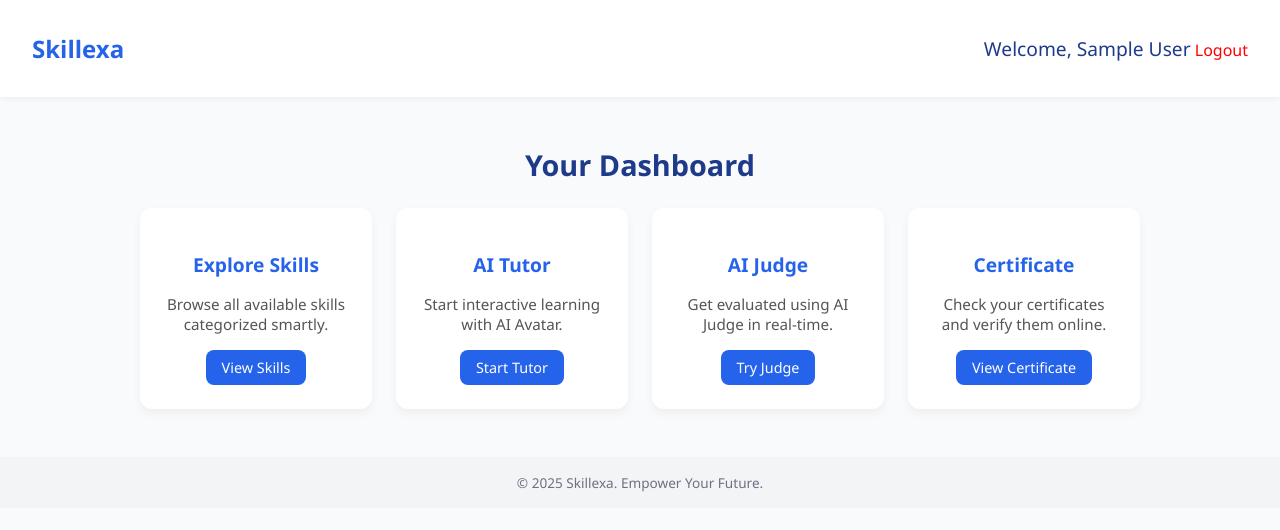
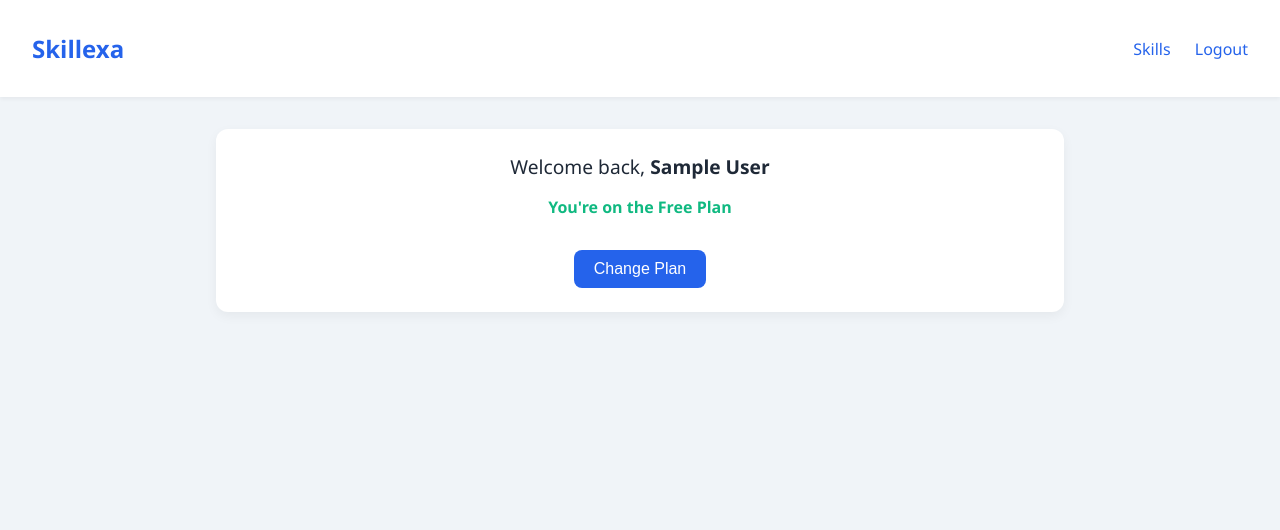
Before and after one commit to srushti-prajapati/skillexa, a plain HTML site: page dashboard.html in a window 1280 px wide. Drawn offline with Linux system fonts and the light colour scheme; sample sign-in values are in the browser's storage.

Commit message:
Update dashboard with user and plan info and cleanup chatbot files

```diff
--- a/dashboard.html
+++ b/dashboard.html
@@ -2,160 +2,119 @@
 <html lang="en">
 <head>
   <meta charset="UTF-8" />
-  <meta name="viewport" content="width=device-width, initial-scale=1.0" />
+  <meta name="viewport" content="width=device-width, initial-scale=1.0"/>
   <title>Dashboard – Skillexa</title>
   <link rel="stylesheet" href="assets/css/style.css" />
-  <link rel="icon" href="assets/favicon.ico" type="image/x-icon" />
   <style>
     body {
+      margin: 0;
       font-family: 'Segoe UI', sans-serif;
-      margin: 0;
-      background: #f9fafb;
+      background: #f0f4f8;
+      color: #1f2937;
     }
 
     header {
-      background-color: white;
+      background: white;
       padding: 1rem 2rem;
       display: flex;
       justify-content: space-between;
       align-items: center;
-      box-shadow: 0 2px 6px rgba(0, 0, 0, 0.05);
+      box-shadow: 0 2px 4px rgba(0,0,0,0.05);
     }
 
-    header h1 {
-      font-size: 1.5rem;
+    h1 {
+      font-size: 1.6rem;
       color: #2563eb;
     }
 
-    .welcome {
-      font-size: 1.2rem;
-      color: #1e3a8a;
+    nav a {
+      text-decoration: none;
+      color: #2563eb;
+      margin-left: 20px;
+      font-weight: 500;
     }
 
-    .logout-btn {
-      background-color: #ef4444;
+    .container {
+      max-width: 800px;
+      margin: 2rem auto;
+      padding: 1.5rem;
+      background: white;
+      border-radius: 12px;
+      box-shadow: 0 4px 12px rgba(0,0,0,0.05);
+      text-align: center;
+    }
+
+    .user-info {
+      font-size: 1.2rem;
+      margin-bottom: 1rem;
+    }
+
+    .plan {
+      font-size: 1rem;
+      color: #10b981;
+      font-weight: 600;
+    }
+
+    button {
+      margin-top: 2rem;
+      background: #2563eb;
       color: white;
-      padding: 8px 16px;
       border: none;
-      border-radius: 6px;
+      padding: 10px 20px;
+      font-size: 1rem;
+      border-radius: 8px;
       cursor: pointer;
     }
 
-    .section {
-      max-width: 1000px;
-      margin: 3rem auto;
-      padding: 0 1rem;
-    }
-
-    .section h2 {
-      font-size: 1.8rem;
-      margin-bottom: 1.5rem;
-      color: #1e3a8a;
-      text-align: center;
-    }
-
-    .cards {
-      display: grid;
-      grid-template-columns: repeat(auto-fit, minmax(220px, 1fr));
-      gap: 1.5rem;
-    }
-
-    .card {
-      background: white;
-      padding: 1.5rem;
-      border-radius: 12px;
-      box-shadow: 0 4px 10px rgba(0, 0, 0, 0.05);
-      text-align: center;
-    }
-
-    .card h3 {
-      font-size: 1.2rem;
-      margin-bottom: 0.5rem;
-      color: #2563eb;
-    }
-
-    .card p {
-      font-size: 0.95rem;
-      color: #555;
-      margin-bottom: 1rem;
-    }
-
-    .card a {
-      display: inline-block;
-      padding: 0.5rem 1rem;
-      background-color: #2563eb;
-      color: white;
-      border-radius: 8px;
-      text-decoration: none;
-      font-size: 0.9rem;
-    }
-
-    .card a:hover {
-      background-color: #1e40af;
-    }
-
-    footer {
-      text-align: center;
-      margin-top: 3rem;
-      padding: 1rem;
-      background-color: #f3f4f6;
-      color: #6b7280;
-      font-size: 0.85rem;
+    button:hover {
+      background: #1e40af;
     }
   </style>
 </head>
 <body>
+
 <header>
   <h1>Skillexa</h1>
-    <div>
-      <span class="welcome" id="userWelcome">Welcome!</span>
-      <a href="#" onclick="logout()" style="color: red;">Logout</a>
-    </div>
+  <nav>
+    <a href="skill.html">Skills</a>
+    <a href="#" onclick="logout()">Logout</a>
+  </nav>
 </header>
 
-  <section class="section">
-    <h2>Your Dashboard</h2>
-    <div class="cards">
-      <div class="card">
-        <h3>Explore Skills</h3>
-        <p>Browse all available skills categorized smartly.</p>
-        <a href="skill.html">View Skills</a>
+<div class="container">
+  <div id="welcomeMsg" class="user-info">Welcome back, <strong>User</strong></div>
+  <div id="planMsg" class="plan">Checking plan...</div>
+  <button onclick="window.location.href='payment.html'">Change Plan</button>
 </div>
-      <div class="card">
-        <h3>AI Tutor</h3>
-        <p>Start interactive learning with AI Avatar.</p>
-        <a href="tutor.html">Start Tutor</a>
-      </div>
-      <div class="card">
-        <h3>AI Judge</h3>
-        <p>Get evaluated using AI Judge in real-time.</p>
-        <a href="judge.html">Try Judge</a>
-      </div>
-      <div class="card">
-        <h3>Certificate</h3>
-        <p>Check your certificates and verify them online.</p>
-        <a href="certificate.html">View Certificate</a>
-      </div>
-    </div>
-  </section>
-
-  <footer>
-    © 2025 Skillexa. Empower Your Future.
-  </footer>
 
 <script>
   const user = JSON.parse(localStorage.getItem("skillexa-user"));
   if (!user) {
-      alert("Please login to access dashboard.");
+    alert("Please login first.");
     window.location.href = "login.html";
-    } else {
-      document.getElementById("userWelcome").innerText = "Welcome, " + user.name;
   }
+
+  document.getElementById("welcomeMsg").innerHTML = `Welcome back, <strong>${user.name}</strong>`;
+
+  let planText = "";
+  switch (user.plan) {
+    case "premium":
+      planText = "You're a Premium Member (₹399/month)";
+      break;
+    case "all":
+      planText = "You're on the All-in-One Plan (₹599/year)";
+      break;
+    default:
+      planText = "You're on the Free Plan";
+  }
+
+  document.getElementById("planMsg").textContent = planText;
 
   function logout() {
     localStorage.removeItem("skillexa-user");
     window.location.href = "login.html";
   }
 </script>
+
 </body>
 </html>
```
Also changed, not shown: api/chat.js (deleted, +0 -28 lines), assets/js/chatbot.js (deleted, +0 -34 lines), chatbot.html (deleted, +0 -103 lines), checkout.html (+0 -7 lines). Lines whose indentation alone changed are shown as unchanged.
